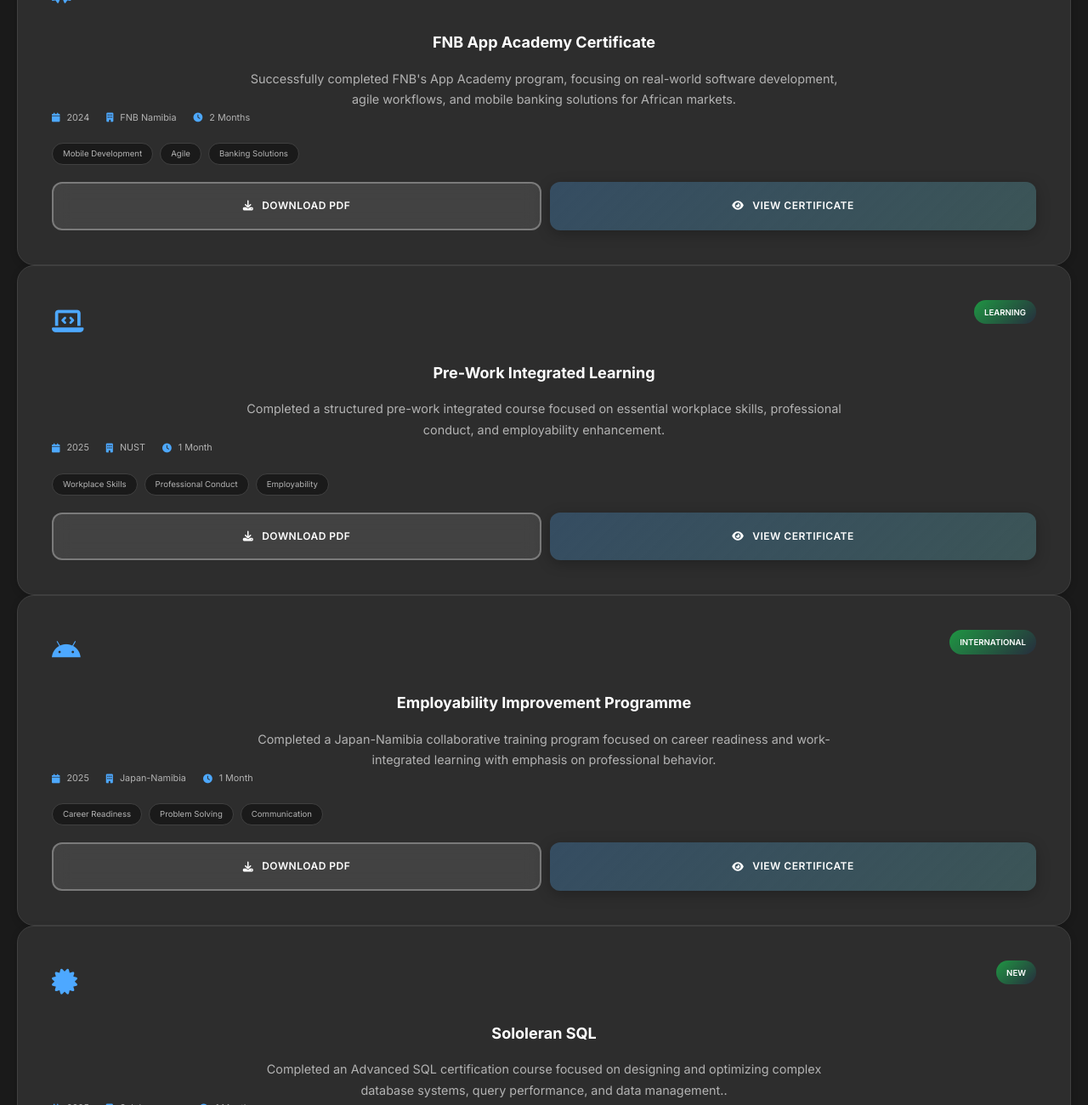
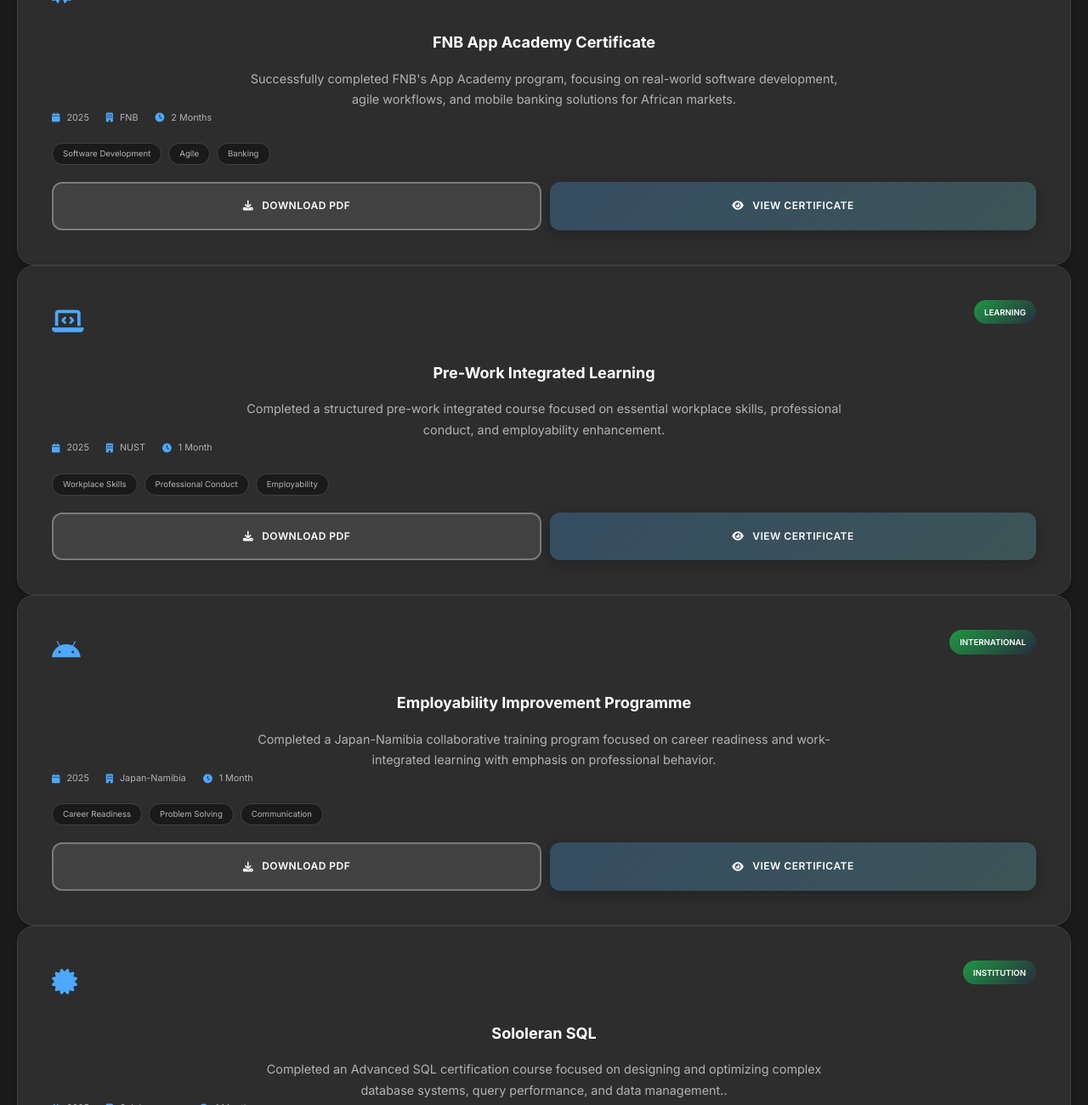
Before and after one commit to Silas-Ce/Portfolio-1, a website: page certificates.html in a window 1280 px wide. Shown: the part 1100-2400 px from the top of the page at 85% size. Drawn offline with Linux system fonts and the light colour scheme.

Commit message:
Update certificates.html

```diff
--- a/certificates.html
+++ b/certificates.html
@@ -82,11 +82,11 @@
               <div class="certificate-details">
                 <div class="detail-item">
                   <i class="fas fa-calendar"></i>
-                  <span>2024</span>
+                  <span>2025</span>
                 </div>
                 <div class="detail-item">
                   <i class="fas fa-building"></i>
-                  <span>FNB Namibia</span>
+                  <span>FNB</span>
                 </div>
                 <div class="detail-item">
                   <i class="fas fa-clock"></i>
@@ -94,9 +94,9 @@
                 </div>
               </div>
               <div class="certificate-skills">
-                <span class="skill-tag">Mobile Development</span>
+                <span class="skill-tag">Software Development</span>
                 <span class="skill-tag">Agile</span>
-                <span class="skill-tag">Banking Solutions</span>
+                <span class="skill-tag">Banking</span>
               </div>
             </div>
             <div class="certificate-actions">
@@ -206,7 +206,7 @@
                 <i class="fas fa-certificate"></i>
               </div>
               <div class="certificate-badge">
-                <span class="badge-text">New</span>
+                <span class="badge-text">Institution</span>
               </div>
             </div>
             <div class="certificate-content">
```
